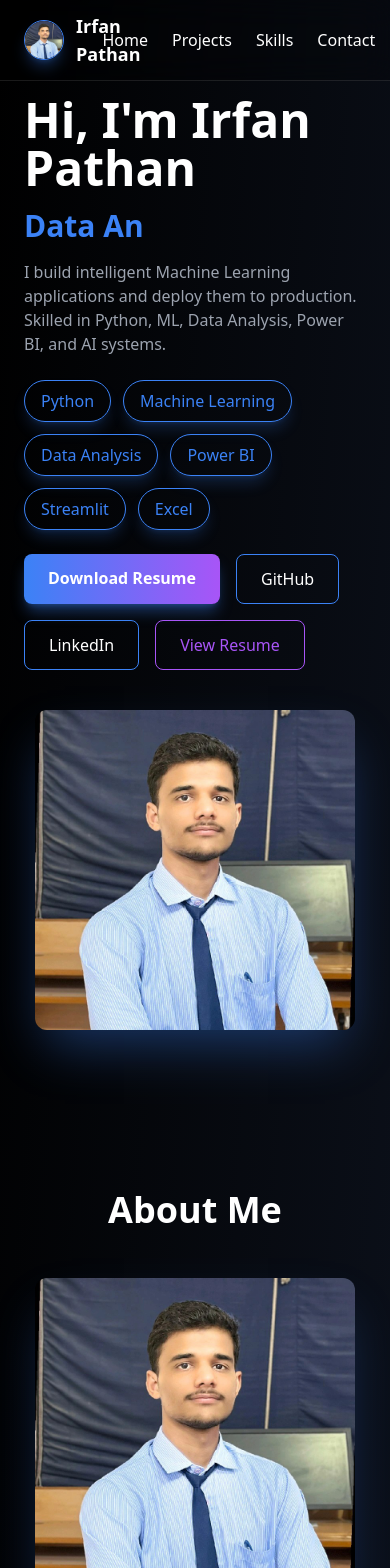
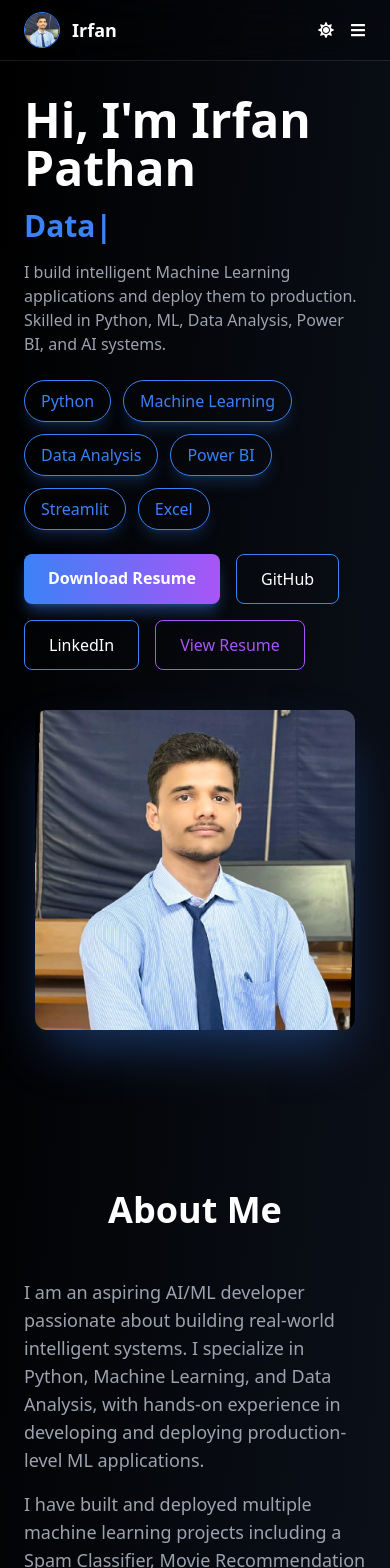
Before and after one commit to irfan-pathan-09/portfolio, a React (Vite) app: page / in a window 390 px wide. Shown: the top 1568 px of the page. Built offline with nearby package versions, Linux system fonts and the light colour scheme.

Commit message:
Fixed Navbar

```diff
--- a/src/App.jsx
+++ b/src/App.jsx
@@ -1,4 +1,3 @@
-import { useState, useEffect } from "react";
 import profile from "./assets/profile.jpg";
 import Background from "./components/Background";
 import { TypeAnimation } from "react-type-animation";
--- a/src/components/About.jsx
+++ b/src/components/About.jsx
@@ -18,24 +18,6 @@ export default function About() {
       </motion.h2>
 
       <div className="grid md:grid-cols-2 gap-12 items-center">
-
-        {/* Image */}
-        <motion.div
-          initial={{opacity:0, x:-50}}
-          whileInView={{opacity:1, x:0}}
-          className="flex justify-center"
-        >
-
-          <img
-            src={profile}
-            className="
-              w-80 rounded-xl
-              shadow-2xl shadow-blue-500/30
-              hover:scale-105 transition duration-300
-            "
-          />
-
-        </motion.div>
 
         {/* Text */}
         <motion.div
--- a/src/components/Navbar.jsx
+++ b/src/components/Navbar.jsx
@@ -1,10 +1,11 @@
 import { useState, useEffect } from "react";
 import profile from "../assets/profile.jpg";
-import { FaSun, FaMoon } from "react-icons/fa";
+import { FaSun, FaMoon, FaBars, FaTimes } from "react-icons/fa";
 
 export default function Navbar() {
 
   const [dark, setDark] = useState(true);
+  const [menuOpen, setMenuOpen] = useState(false);
 
   useEffect(() => {
     dark
@@ -16,75 +17,73 @@ export default function Navbar() {
     document.getElementById(id).scrollIntoView({
       behavior: "smooth"
     });
+    setMenuOpen(false);
   };
 
   return (
-    <nav className="
-      fixed top-0 w-full z-50
-      backdrop-blur-lg
-      bg-white/10 dark:bg-black/20
-      border-b border-white/10
-    ">
+    <nav className="fixed top-0 w-full z-50 backdrop-blur-lg bg-white/10 dark:bg-black/20 border-b border-white/10">
 
       <div className="max-w-6xl mx-auto px-6 py-3 flex justify-between items-center">
 
-        {/* Logo with image */}
-        <div className="flex items-center gap-3 cursor-pointer"
-             onClick={() => scrollTo("hero")}>
-
+        {/* Logo */}
+        <div
+          className="flex items-center gap-3 cursor-pointer"
+          onClick={() => scrollTo("hero")}
+        >
           <img
             src={profile}
-            className="
-              w-10 h-10 rounded-full
-              border border-blue-500
-              shadow-lg shadow-blue-500/30
-            "
+            className="w-9 h-9 rounded-full border border-blue-500"
           />
-
           <span className="font-bold text-lg">
-            Irfan Pathan
+            Irfan
           </span>
-
         </div>
 
-        {/* Navigation links */}
-        <div className="flex items-center gap-6">
+        {/* Desktop Menu */}
+        <div className="hidden md:flex items-center gap-6">
 
-          <button onClick={() => scrollTo("hero")}
-                  className="hover:text-blue-500">
-            Home
-          </button>
+          <button onClick={() => scrollTo("hero")} className="hover:text-blue-500">Home</button>
+          <button onClick={() => scrollTo("about")} className="hover:text-blue-500">About</button>
+          <button onClick={() => scrollTo("projects")} className="hover:text-blue-500">Projects</button>
+          <button onClick={() => scrollTo("skills")} className="hover:text-blue-500">Skills</button>
+          <button onClick={() => scrollTo("contact")} className="hover:text-blue-500">Contact</button>
 
-          <button onClick={() => scrollTo("projects")}
-                  className="hover:text-blue-500">
-            Projects
-          </button>
-
-          <button onClick={() => scrollTo("skills")}
-                  className="hover:text-blue-500">
-            Skills
-          </button>
-
-          <button onClick={() => scrollTo("contact")}
-                  className="hover:text-blue-500">
-            Contact
-          </button>
-
-          {/* Dark mode toggle */}
           <button
             onClick={() => setDark(!dark)}
-            className="
-              p-2 rounded-full
-              bg-blue-500/20
-              hover:bg-blue-500/40
-            "
+            className="p-2 rounded-full bg-blue-500/20"
           >
             {dark ? <FaSun/> : <FaMoon/>}
           </button>
 
         </div>
 
+        {/* Mobile Hamburger */}
+        <div className="md:hidden flex items-center gap-4">
+
+          <button onClick={() => setDark(!dark)}>
+            {dark ? <FaSun/> : <FaMoon/>}
+          </button>
+
+          <button onClick={() => setMenuOpen(!menuOpen)}>
+            {menuOpen ? <FaTimes/> : <FaBars/>}
+          </button>
+
+        </div>
+
       </div>
+
+      {/* Mobile Dropdown */}
+      {menuOpen && (
+        <div className="md:hidden bg-black/80 backdrop-blur-lg flex flex-col items-center gap-6 py-6">
+
+          <button onClick={() => scrollTo("hero")}>Home</button>
+          <button onClick={() => scrollTo("about")}>About</button>
+          <button onClick={() => scrollTo("projects")}>Projects</button>
+          <button onClick={() => scrollTo("skills")}>Skills</button>
+          <button onClick={() => scrollTo("contact")}>Contact</button>
+
+        </div>
+      )}
 
     </nav>
   );
```
